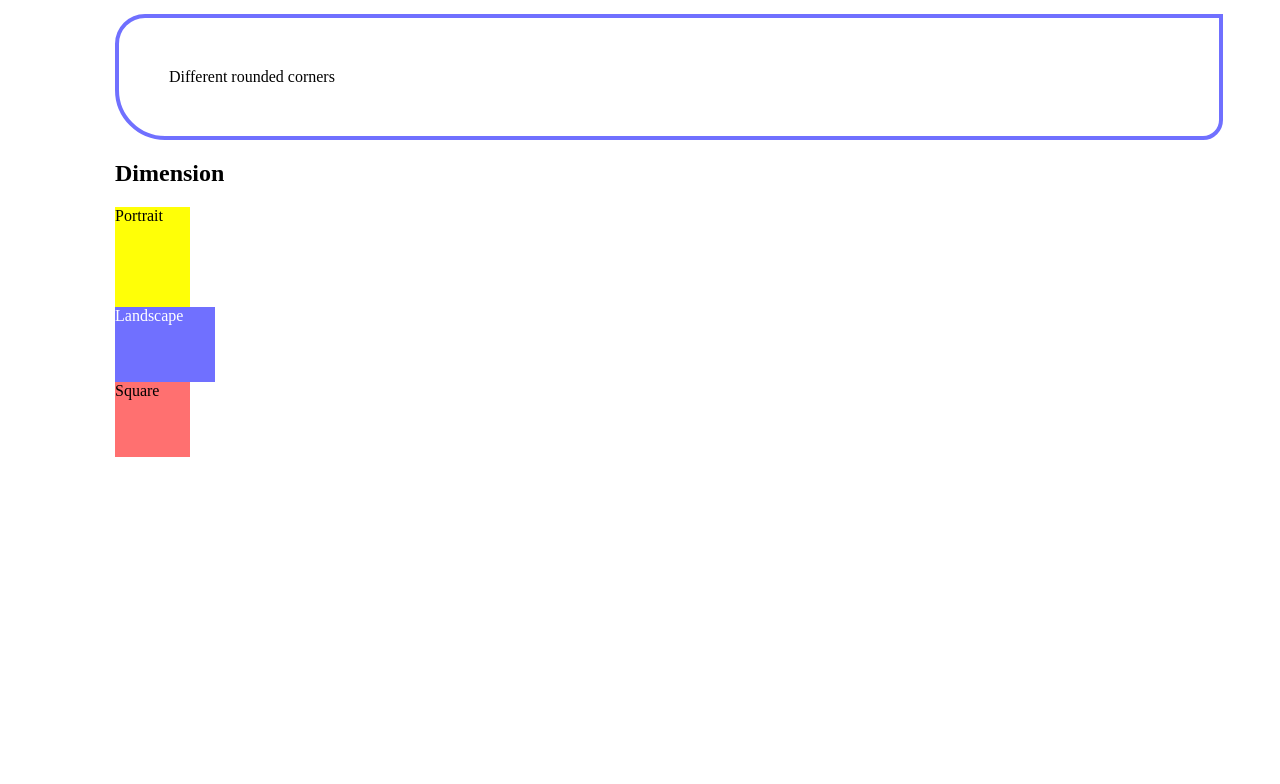
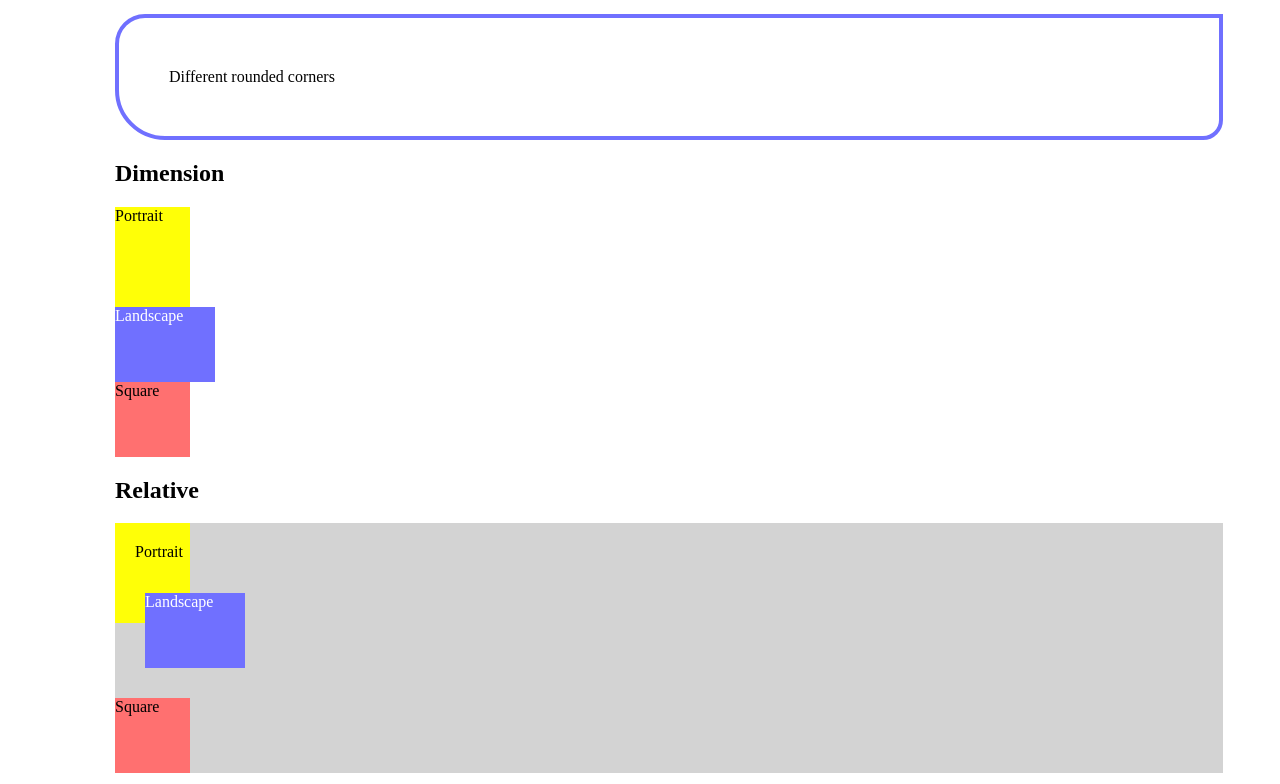
Before and after one commit to kushalkrishnappa/kambaz, a Next.js app: page /Labs/Lab2 in a window 1280 px wide. Shown: the part 2365-3149 px from the top of the page. Before the commit the page ends 2833 px from the top, so only its background shows below. Built offline with nearby package versions, Linux system fonts and the light colour scheme.

Commit message:
- Styling an HTML Tag's Relative Position with CSS

```diff
--- /dev/null
+++ b/app/Labs/Lab2/Position.tsx
@@ -0,0 +1,23 @@
+export default function Position() {
+  return (
+    <div id="wd-css-position-relative">
+      <h2>Relative</h2>
+      <div className="wd-bg-color-gray">
+        <div
+          className="wd-bg-color-yellow
+                    wd-dimension-portrait"
+        >
+          <div className="wd-pos-relative-nudge-down-right">Portrait</div>
+        </div>
+        <div
+          className="wd-pos-relative-nudge-up-right
+                    wd-bg-color-blue wd-fg-color-white
+                    wd-dimension-landscape"
+        >
+          Landscape
+        </div>
+        <div className="wd-bg-color-red wd-dimension-square">Square</div>
+      </div>
+    </div>
+  );
+}
--- a/app/Labs/Lab2/page.css
+++ b/app/Labs/Lab2/page.css
@@ -140,3 +140,18 @@
   width: 75px;
   height: 75px;
 }
+
+/* position */
+.wd-pos-relative-nudge-up-right {
+  position: relative;
+  bottom: 30px;
+  left: 30px;
+}
+.wd-pos-relative-nudge-down-right {
+  position: relative;
+  top: 20px;
+  left: 20px;
+}
+.wd-pos-relative {
+  position: relative;
+}
--- a/app/Labs/Lab2/page.tsx
+++ b/app/Labs/Lab2/page.tsx
@@ -6,6 +6,7 @@
 import Margins from "./Margins";
 import Padding from "./Padding";
 import "./page.css";
+import Position from "./Position";
 
 export default function Lab2() {
   return (
@@ -81,6 +82,8 @@
       <Corners />
 
       <Dimension />
+
+      <Position />
     </div>
   );
 }
```
